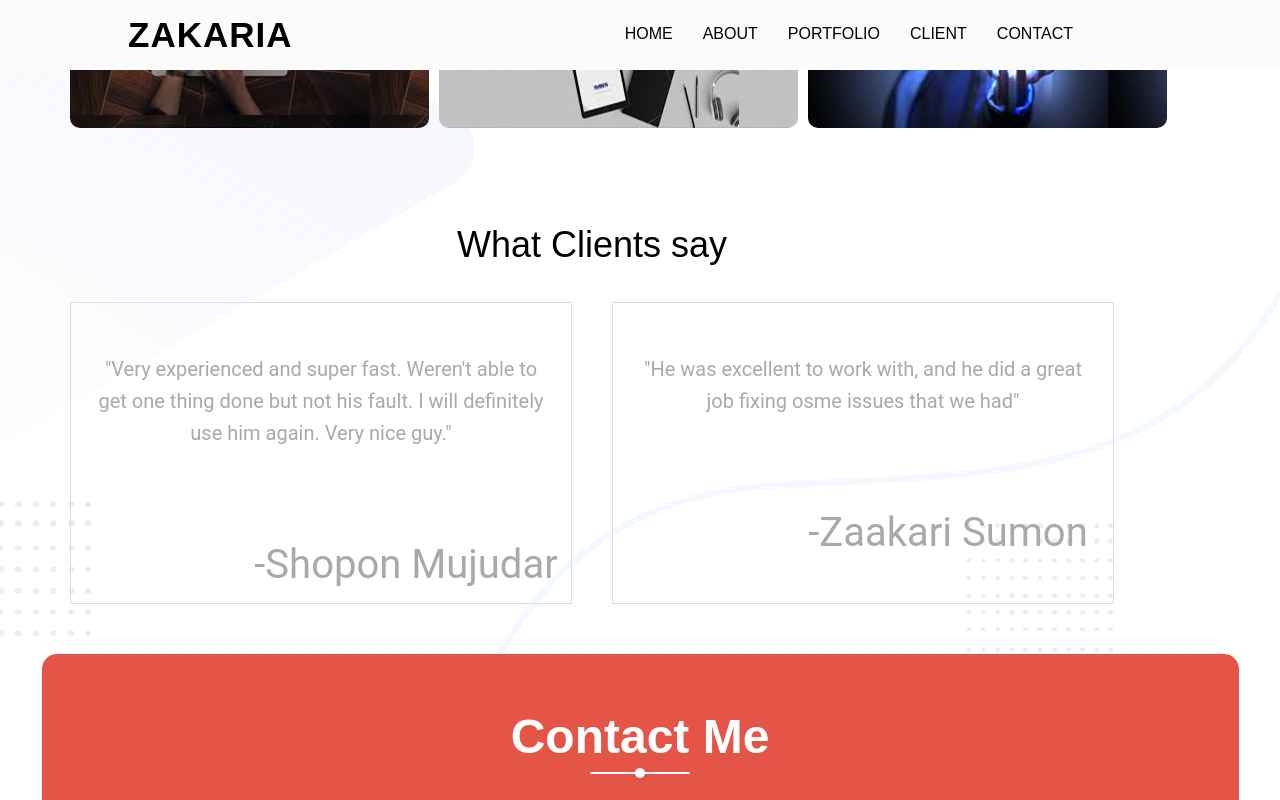
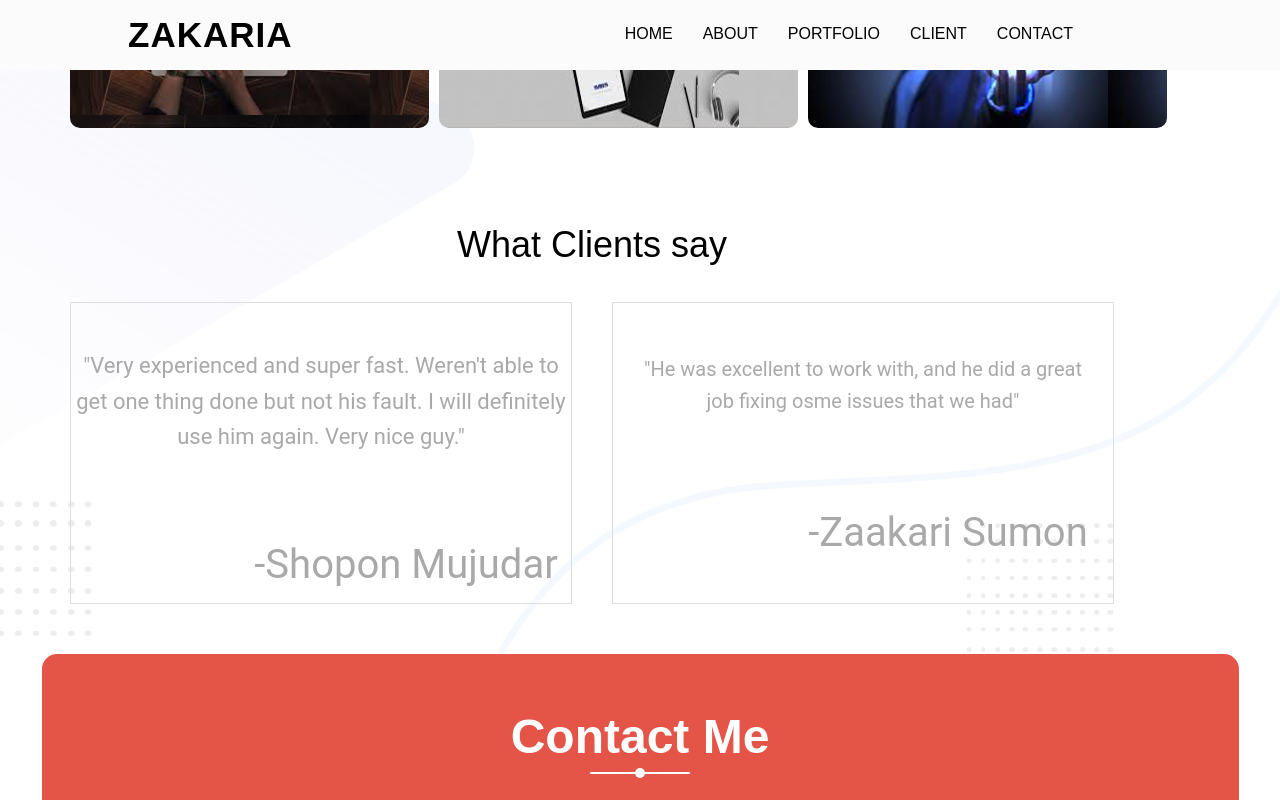
Before and after one commit to hmzsumon/my-website, a plain HTML site: page index.html in a window 1280 px wide. In both pictures the pointer is over the element 321 px from the left and 2616 px from the top of the page. Shown: the part 2216-3016 px from the top of the page. Drawn offline with Linux system fonts and the light colour scheme.

Commit message:
transition

```diff
--- a/css/style.css
+++ b/css/style.css
@@ -356,6 +356,10 @@ p{
     width:450px;
     padding: 50px 10px;
     margin: 0 auto;
+    transition: all 0.4s ease;
+}
+.coment-box p:hover{
+    transform: scale(1.1,1.1);
 }
 
 #clint-namn{
```
